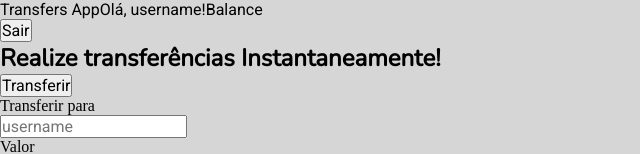
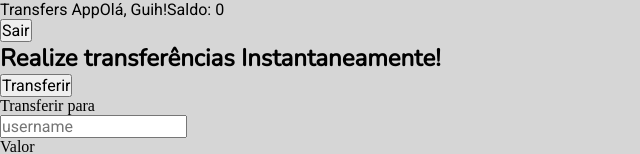
Before and after one commit to guihtryb/ngcash, a React (Vite) app in the folder app/frontend/transfers-app/: page /home in a window 1280 px wide. Shown: the top 154 px of the page, without its empty margins (0-640 px from the left). Built offline with nearby package versions, Linux system fonts and the light colour scheme.

Commit message:
update(frontend): componentize Header

```diff
--- /dev/null
+++ b/app/frontend/transfers-app/src/components/Header.tsx
@@ -0,0 +1,32 @@
+import React from 'react';
+import { useNavigate } from 'react-router-dom';
+import Button from './Button';
+
+interface HeaderProps {
+  usernameText: string,
+  userBalance: number,
+}
+
+export default function Header({ usernameText, userBalance }: HeaderProps) {
+  const navigate = useNavigate();
+
+  const logOut = () => {
+    navigate('/login');
+  };
+
+  return (
+    <header>
+      <span>
+        Transfers App
+      </span>
+      <span data-testid="user-username-info">
+        {`Olá, ${usernameText}!`}
+      </span>
+      <span data-testid="user-balance-info">
+        {`Saldo: ${userBalance}`}
+      </span>
+      <Button testId="button-log-out" text="Sair" handleClick={logOut} type="button" />
+    </header>
+
+  );
+}
--- a/app/frontend/transfers-app/src/pages/Home.tsx
+++ b/app/frontend/transfers-app/src/pages/Home.tsx
@@ -1,6 +1,8 @@
 import React from 'react';
+import { useNavigate } from 'react-router-dom';
 import Button from '../components/Button';
 import Form from '../components/Form';
+import Header from '../components/Header';
 import Input from '../components/Input';
 import { InputOnChange } from '../types';
 
@@ -28,22 +30,26 @@ const transferInputs = [
 ];
 
 export default function Home() {
+  const [usernameText, setUsernameText] = React.useState('');
+  const [userBalance, setUserBalance] = React.useState(0.0);
+
+  const getUserUsername = async () => setUsernameText('Guih');
+  const getUserBalance = async () => setUserBalance(0.0);
+
+  React.useEffect(() => {
+    getUserUsername();
+    getUserBalance();
+  }, []);
+
   const handleChange = ({ target }: React.ChangeEvent<HTMLInputElement>) => target;
+
+  const handleSubmit = (e: React.FormEvent, formsData: {[field: string]: string}) => {
+    e.preventDefault();
+  };
 
   return (
     <div>
-      <header>
-        <span>
-          Transfers App
-        </span>
-        <span data-testid="user-username-info">
-          Olá, username!
-        </span>
-        <span data-testid="user-balance-info">
-          Balance
-        </span>
-        <Button testId="button-log-out" text="Sair" handleClick={() => null} type="button" />
-      </header>
+      <Header usernameText={usernameText} userBalance={userBalance} />
 
       <main>
         <section>
@@ -54,6 +60,7 @@ export default function Home() {
             btnTestId="button-submit-transfer"
             btnText="Transferir"
             inputs={transferInputs}
+            handleSubmit={handleSubmit}
           />
         </section>
 
```
